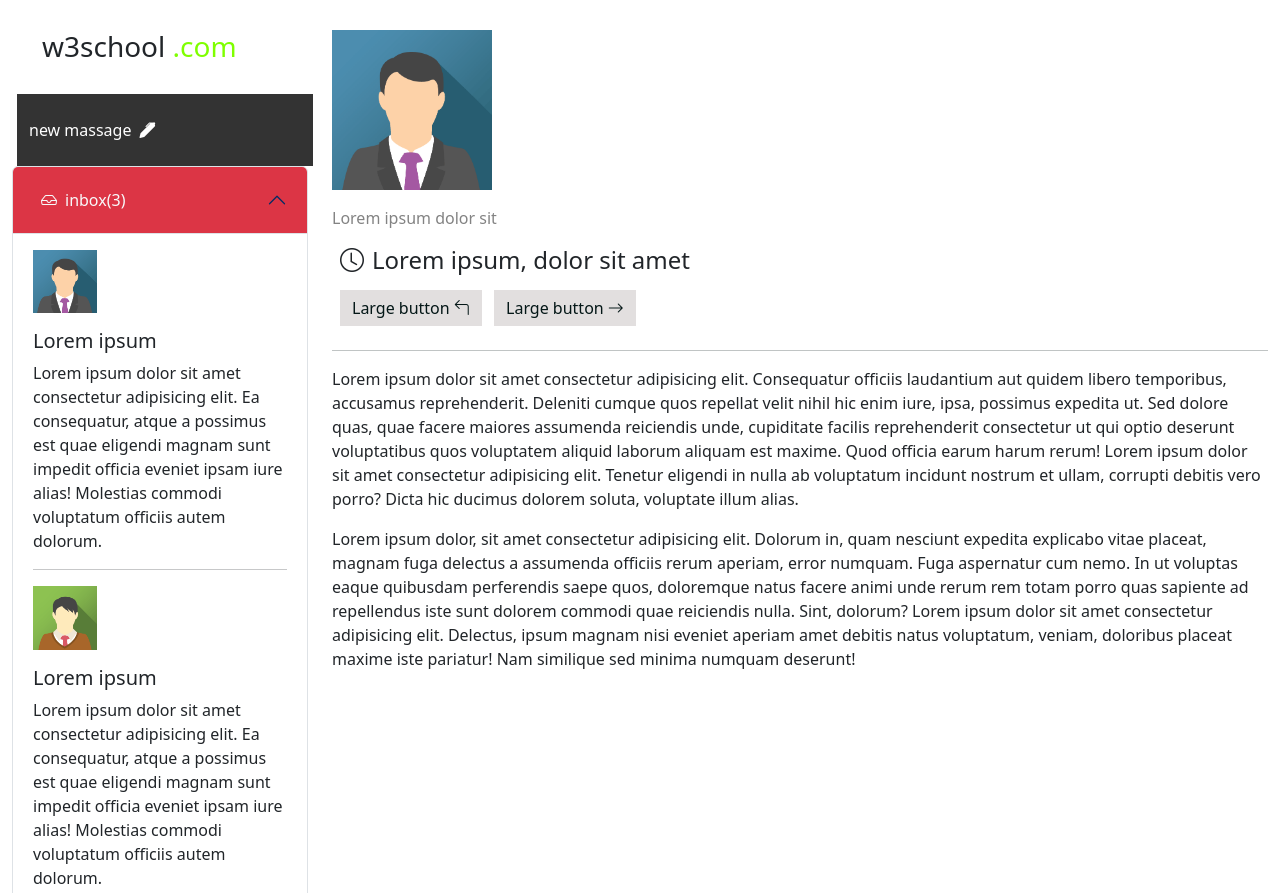
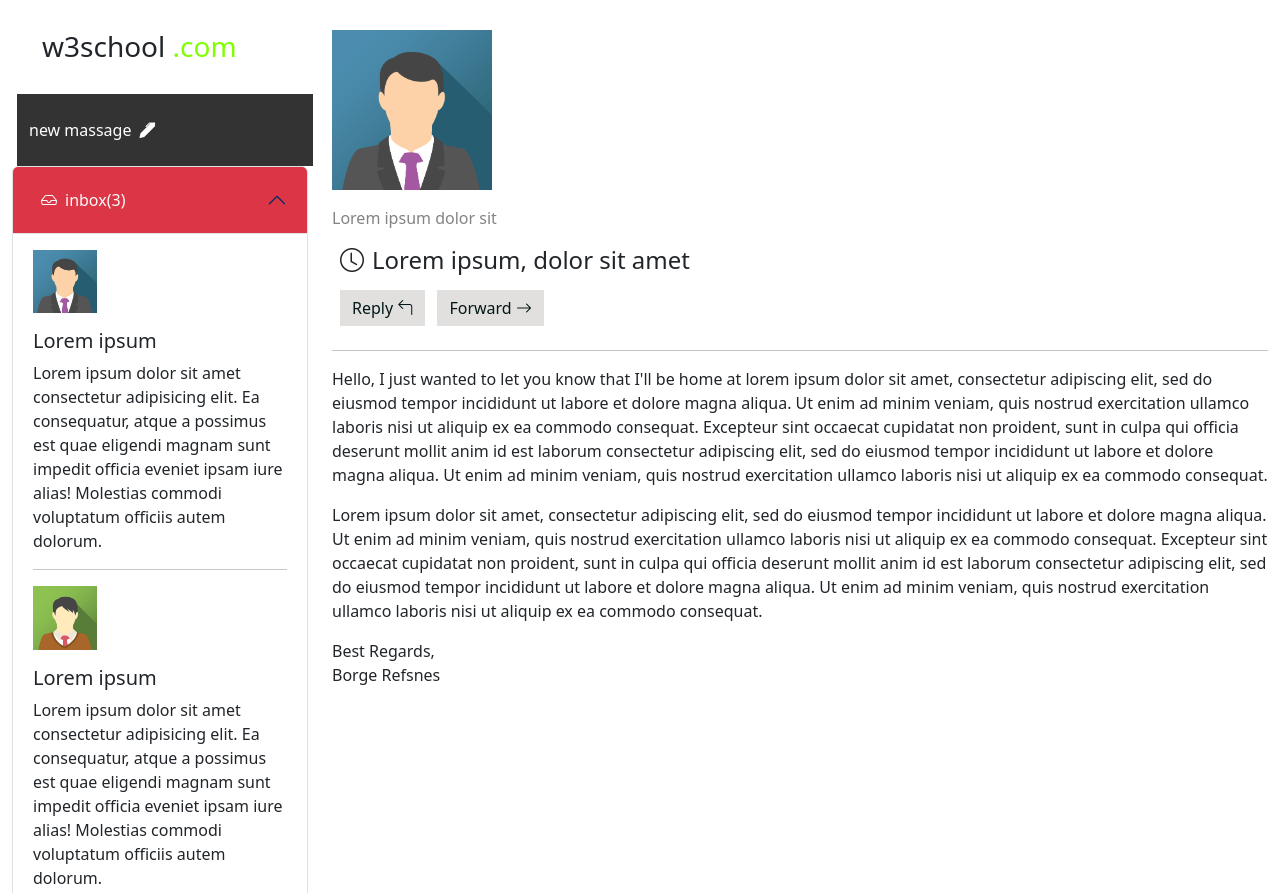
Before and after one commit to nedaamani/mailbox1, a website: page index.html in a window 1280 px wide. Shown: the top 893 px of the page. Drawn offline with nearby package versions, Linux system fonts and the light colour scheme.

Commit message:
new editon

```diff
--- a/index.html
+++ b/index.html
@@ -276,29 +276,25 @@
           <h4><i class="bi bi-clock m-2"></i>Lorem ipsum, dolor sit amet
           </h4>
         </div>
-        <div id="action"><a type="a" class="btn btn-secondary w-15 m-2">Large button <span><i
+        <div id="action"><a type="a" class="btn btn-secondary w-15 m-2">Reply <span><i
                 class="bi bi-arrow-90deg-left"></i></span></a>
-          <a type="a" class="btn btn-secondary w-15">Large button <span><i class="bi bi-arrow-right"></i></span></a>
+          <a type="a" class="btn btn-secondary w-15">Forward <span><i class="bi bi-arrow-right"></i></span></a>
         </div>
         <hr>
-        <p>Lorem ipsum dolor sit amet consectetur adipisicing elit. Consequatur officiis laudantium aut quidem libero
-          temporibus, accusamus reprehenderit. Deleniti cumque quos repellat velit nihil hic enim iure, ipsa, possimus
-          expedita ut.
-          Sed dolore quas, quae facere maiores assumenda reiciendis unde, cupiditate facilis reprehenderit consectetur
-          ut qui optio deserunt voluptatibus quos voluptatem aliquid laborum aliquam est maxime. Quod officia earum
-          harum rerum!
-          Lorem ipsum dolor sit amet consectetur adipisicing elit. Tenetur eligendi in nulla ab voluptatum incidunt
-          nostrum et ullam, corrupti debitis vero porro? Dicta hic ducimus dolorem soluta, voluptate illum alias.
-        <p></p>
-        Lorem ipsum dolor, sit amet consectetur adipisicing elit. Dolorum in, quam nesciunt expedita explicabo vitae
-        placeat, magnam fuga delectus a assumenda officiis rerum aperiam, error numquam. Fuga aspernatur cum nemo.
-        In ut voluptas eaque quibusdam perferendis saepe quos, doloremque natus facere animi unde rerum rem totam porro
-        quas sapiente ad repellendus iste sunt dolorem commodi quae reiciendis nulla. Sint, dolorum?
-        Lorem ipsum dolor sit amet consectetur adipisicing elit. Delectus, ipsum magnam nisi eveniet aperiam amet
-        debitis natus voluptatum, veniam, doloribus placeat maxime iste pariatur! Nam similique sed minima numquam
-        deserunt!
+        <p>Hello, I just wanted to let you know that I'll be home at lorem ipsum dolor sit amet, consectetur adipiscing
+          elit, sed do eiusmod tempor incididunt ut labore et dolore magna aliqua. Ut enim ad minim veniam, quis nostrud
+          exercitation ullamco laboris nisi ut aliquip ex ea commodo consequat. Excepteur sint occaecat cupidatat non
+          proident, sunt in culpa qui officia deserunt mollit anim id est laborum consectetur adipiscing elit, sed do
+          eiusmod tempor incididunt ut labore et dolore magna aliqua. Ut enim ad minim veniam, quis nostrud exercitation
+          ullamco laboris nisi ut aliquip ex ea commodo consequat.</p>
+        <p>Lorem ipsum dolor sit amet, consectetur adipiscing elit, sed do eiusmod tempor incididunt ut labore et dolore
+          magna aliqua. Ut enim ad minim veniam, quis nostrud exercitation ullamco laboris nisi ut aliquip ex ea commodo
+          consequat. Excepteur sint occaecat cupidatat non proident, sunt in culpa qui officia deserunt mollit anim id
+          est laborum consectetur adipiscing elit, sed do eiusmod tempor incididunt ut labore et dolore magna aliqua. Ut
+          enim ad minim veniam, quis nostrud exercitation ullamco laboris nisi ut aliquip ex ea commodo consequat. </p>
 
-        </p>
+          <span>Best Regards,<br>
+          Borge Refsnes</span>
 
       </article>
 
```
